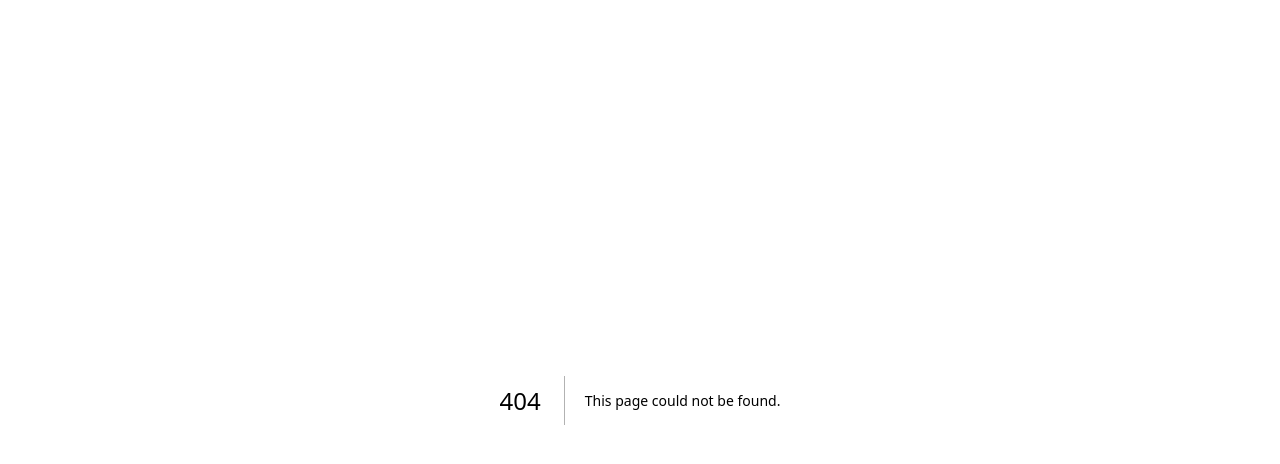
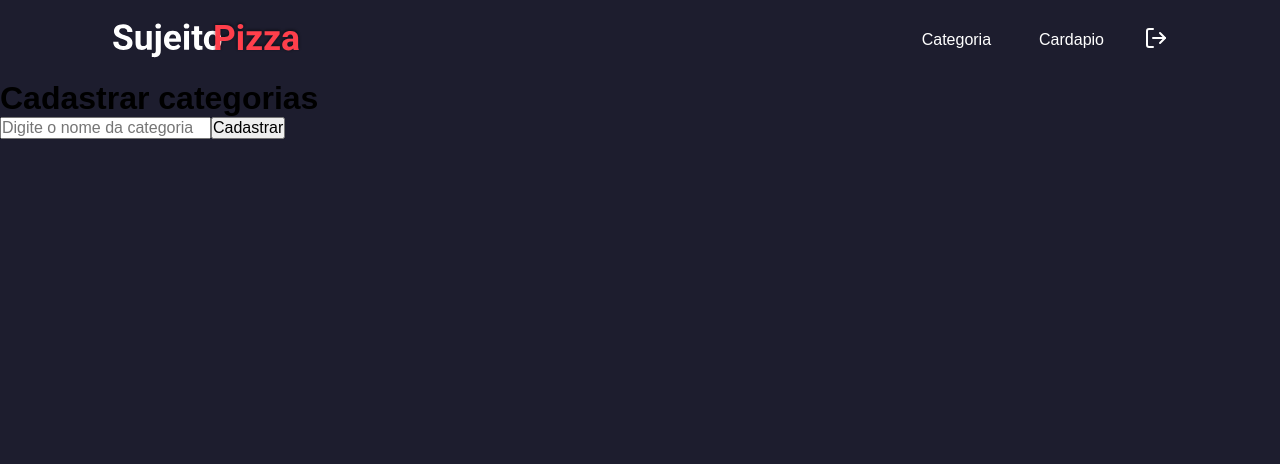
Before and after one commit to TiagoNarita/frontend_pizzaria_APP, a Next.js app: page /category in a window 1280 px wide. Before the commit this address had no page. Shown: the top 464 px of the page. Built offline with nearby package versions, Linux system fonts and the light colour scheme.

Commit message:
update project

```diff
--- a/src/components/Header/index.tsx
+++ b/src/components/Header/index.tsx
@@ -2,7 +2,12 @@ import styles from "./styles.module.scss";
 import Link from "next/link";
 import { FiLogOut } from "react-icons/fi";
 
+import { useContext } from "react";
+import { AuthContext } from "@/src/contexts/AuthContext";
+
 export const Header = () => {
+  const { singOut } = useContext(AuthContext);
+
   return (
     <header className={styles.headerContainer}>
       <div className={styles.headerContent}>
@@ -18,7 +23,7 @@ export const Header = () => {
             <p>Cardapio</p>
           </Link>
 
-          <button>
+          <button onClick={singOut}>
             <FiLogOut color="#fff" size={24} />
           </button>
         </nav>
--- a/src/components/Header/styles.module.scss
+++ b/src/components/Header/styles.module.scss
@@ -13,6 +13,7 @@
 
   img {
     cursor: pointer;
+    margin-left: 2rem;
   }
 }
 
@@ -24,5 +25,26 @@
     color: var(--white);
     padding: 0 0.5rem;
     display: inline-block;
+    position: relative;
+    transition: color 0.5s;
+
+    & + a {
+      margin-left: 2rem;
+    }
+
+    &:hover {
+      color: var(--red-900);
+    }
+  }
+
+  button {
+    margin: 0 2rem;
+    background: transparent;
+    border: 0;
+    transition: transform 0.8s;
+
+    &:hover {
+      transform: scale(1.15);
+    }
   }
 }
--- /dev/null
+++ b/src/pages/category/index.tsx
@@ -0,0 +1,29 @@
+import { Header } from "@/src/components/Header";
+import Head from "next/head";
+import styles from "./styles.module.scss";
+
+export default function Category() {
+  return (
+    <>
+      <Head>
+        <title>Nova categoria - sujeito pizzaria</title>
+      </Head>
+      <div>
+        <Header />
+        <main className={styles.container}>
+          <h1>Cadastrar categorias</h1>
+
+          <form className={styles.form}>
+            <input
+              type="text"
+              placeholder="Digite o nome da categoria"
+              className={styles.input}
+            />
+
+            <button type="submit">Cadastrar</button>
+          </form>
+        </main>
+      </div>
+    </>
+  );
+}
--- /dev/null
+++ b/src/pages/category/styles.module.scss
@@ -0,0 +1,3 @@
+.container {
+  max-width: 720px;
+}
```
